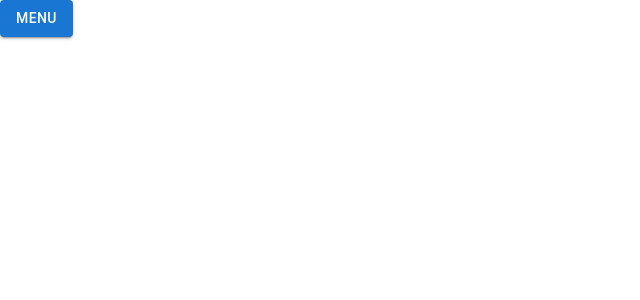
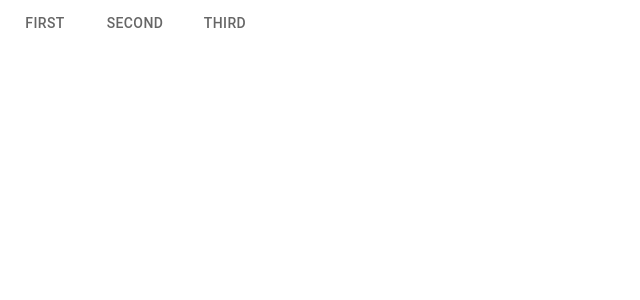
Before and after one commit to SandraCDT15/js-exercises, a React (Create React App) app in the folder weekTwo/playlistMUI/mui-tutorial/: page / in a window 1280 px wide. Shown: the top 300 px of the page, without its empty margins (0-640 px from the left). Built offline with nearby package versions, Linux system fonts and the light colour scheme.

Commit message:
Try tabs

```diff
--- a/weekTwo/playlistMUI/mui-tutorial/src/App.js
+++ b/weekTwo/playlistMUI/mui-tutorial/src/App.js
@@ -3,6 +3,7 @@ import Buttons from "./Buttons";
 import TextFieldElem from "./Textfield";
 import AppBarElem from "./AppBar";
 import MenuElem from "./Menu";
+import TabElem from "./Tab";
 
 function App() {
   return (
@@ -10,8 +11,9 @@ function App() {
       {/* <TypoElem />
       <Buttons /> */}
       {/* <AppBarElem /> */}
-      <MenuElem />
+      {/* <MenuElem /> */}
       {/* <TextFieldElem /> */}
+      <TabElem />
     </div>
   );
 }
--- /dev/null
+++ b/weekTwo/playlistMUI/mui-tutorial/src/Tab.js
@@ -0,0 +1,20 @@
+import React, { useState } from "react";
+import { Tab, Tabs } from "@mui/material";
+
+const TabElem = () => {
+  const [value, setValue] = useState();
+  return (
+    <Tabs
+      indicatorColor="secondary"
+      textColor="secondary"
+      value={value}
+      onChange={(e, val) => setValue(val)}
+    >
+      <Tab label="First" />
+      <Tab label="Second" />
+      <Tab label="Third" />
+    </Tabs>
+  );
+};
+
+export default TabElem;
```
